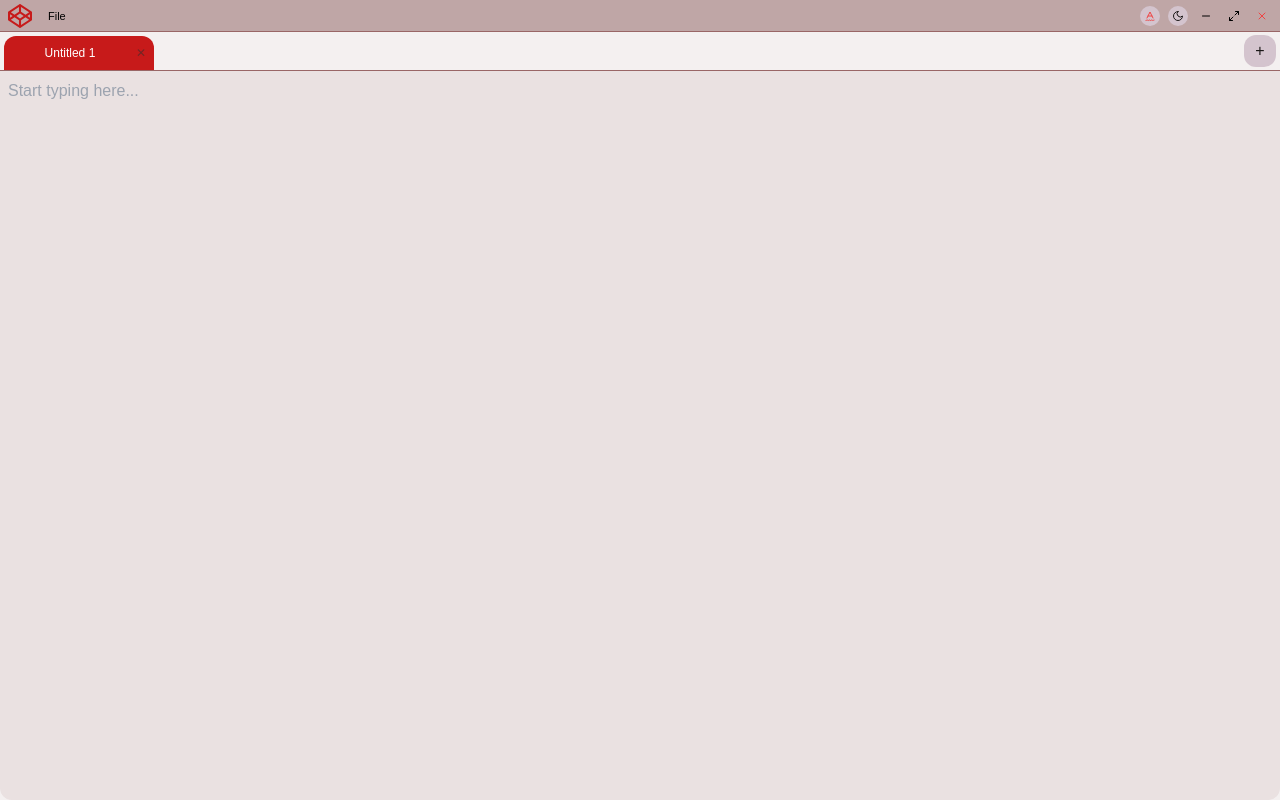
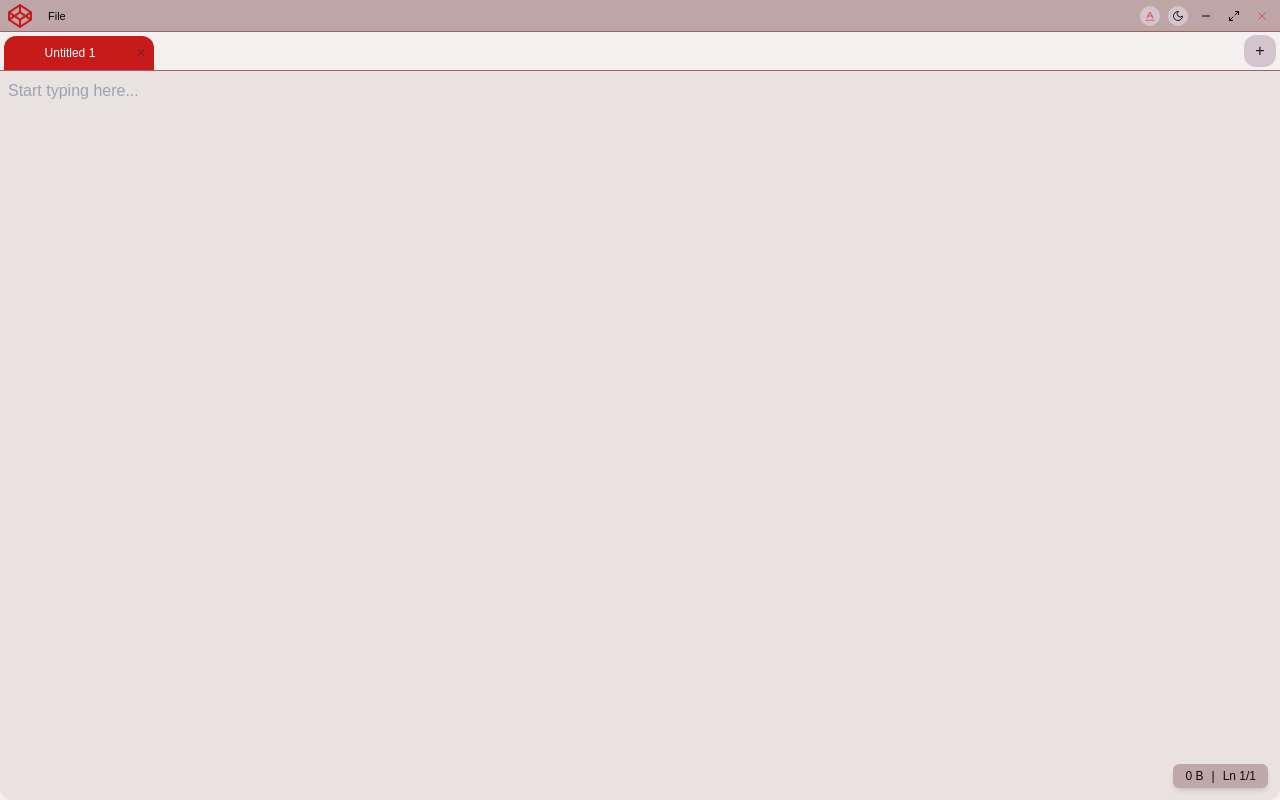
Before and after one commit to Nojyto/notebad, a React (Vite) app: page /editor in a window 1280 px wide. Built offline with nearby package versions, Linux system fonts and the light colour scheme; a web font is replaced by a local one.

Commit message:
Add StatusBar component to display file size and line information; update Editor to manage selection state

```diff
--- /dev/null
+++ b/src/components/StatusBar.tsx
@@ -0,0 +1,30 @@
+import { useEffect, useState } from "react";
+import { formatFileSize } from "../utils/utils";
+
+interface StatusBarProps {
+  content: string;
+  selectionStart: number;
+}
+
+const StatusBar = ({ content, selectionStart }: StatusBarProps) => {
+  const [fileSize, setFileSize] = useState(0);
+  const [totalLines, setTotalLines] = useState(1);
+  const [currentLine, setCurrentLine] = useState(1);
+
+  useEffect(() => {
+    setFileSize(new TextEncoder().encode(content).length);
+    setTotalLines(content.split("\n").length);
+    const lineIndex = content.slice(0, selectionStart).split("\n").length;
+    setCurrentLine(lineIndex);
+  }, [content, selectionStart]);
+
+  return (
+    <div className="absolute bottom-3 right-3 text-xs bg-secondary text-secondary-foreground px-3 py-1 rounded-md shadow-md pointer-events-none select-none opacity-95">
+      <span>{formatFileSize(fileSize)}</span>
+      <span className="mx-2">|</span>
+      <span>{`Ln ${currentLine}/${totalLines}`}</span>
+    </div>
+  );
+};
+
+export default StatusBar;
--- a/src/pages/Editor.tsx
+++ b/src/pages/Editor.tsx
@@ -3,6 +3,7 @@ import { useState } from 'react';
 import AppMenu from '../components/AppMenu';
 import ConfirmDialog from '../components/ConfirmDialog';
 import SearchBar from '../components/SearchBar';
+import StatusBar from '../components/StatusBar';
 import { useEditorShortcuts } from '../hooks/useEditorShortcuts';
 import { useEditorState } from '../hooks/useEditorState';
 import { TabData } from '../types/types';
@@ -29,6 +30,7 @@ const EditorPage = () => {
   } = useEditorState();
 
   const [isSearchVisible, setSearchVisible] = useState(false);
+  const [selectionStart, setSelectionStart] = useState(0);
 
   const highlightMatch = (index: number, length: number) => {
     const textArea = textAreaRefs.current.get(tabs[activeIndex]?.id);
@@ -119,13 +121,23 @@ const EditorPage = () => {
                 onHighlight={highlightMatch}
                 onClose={() => setSearchVisible(false)}
               />
+
               <textarea
                 ref={(el) => el && textAreaRefs.current.set(tab.id, el)}
                 value={tab.content}
                 onChange={(e) => updateTabContent(index, e.target.value)}
+                onSelect={(e) => {
+                  const textArea = e.target as HTMLTextAreaElement;
+                  setSelectionStart(textArea.selectionStart);
+                }}
                 spellCheck={spellCheckEnabled}
                 className="flex-1 w-full h-full border border-b-0 border-l-0 border-r-0 border-border rounded-b-xl p-2 bg-card text-foreground resize-none focus:outline-none whitespace-nowrap"
                 placeholder="Start typing here..."
+              />
+
+              <StatusBar
+                content={tab.content}
+                selectionStart={selectionStart}
               />
             </TabPanel>
           ))}
--- a/src/utils/utils.ts
+++ b/src/utils/utils.ts
@@ -1 +1,11 @@
 export const getFileName = (filePath: string) => filePath.split(/[/\\]/).pop() || 'Untitled';
+
+export const formatFileSize = (sizeInBytes: number): string => {
+  if (sizeInBytes < 1024) return `${sizeInBytes} B`;
+  const kb = sizeInBytes / 1024;
+  if (kb < 1024) return `${kb.toFixed(2)} KB`;
+  const mb = kb / 1024;
+  if (mb < 1024) return `${mb.toFixed(2)} MB`;
+  const gb = mb / 1024;
+  return `${gb.toFixed(2)} GB`;
+};
```
